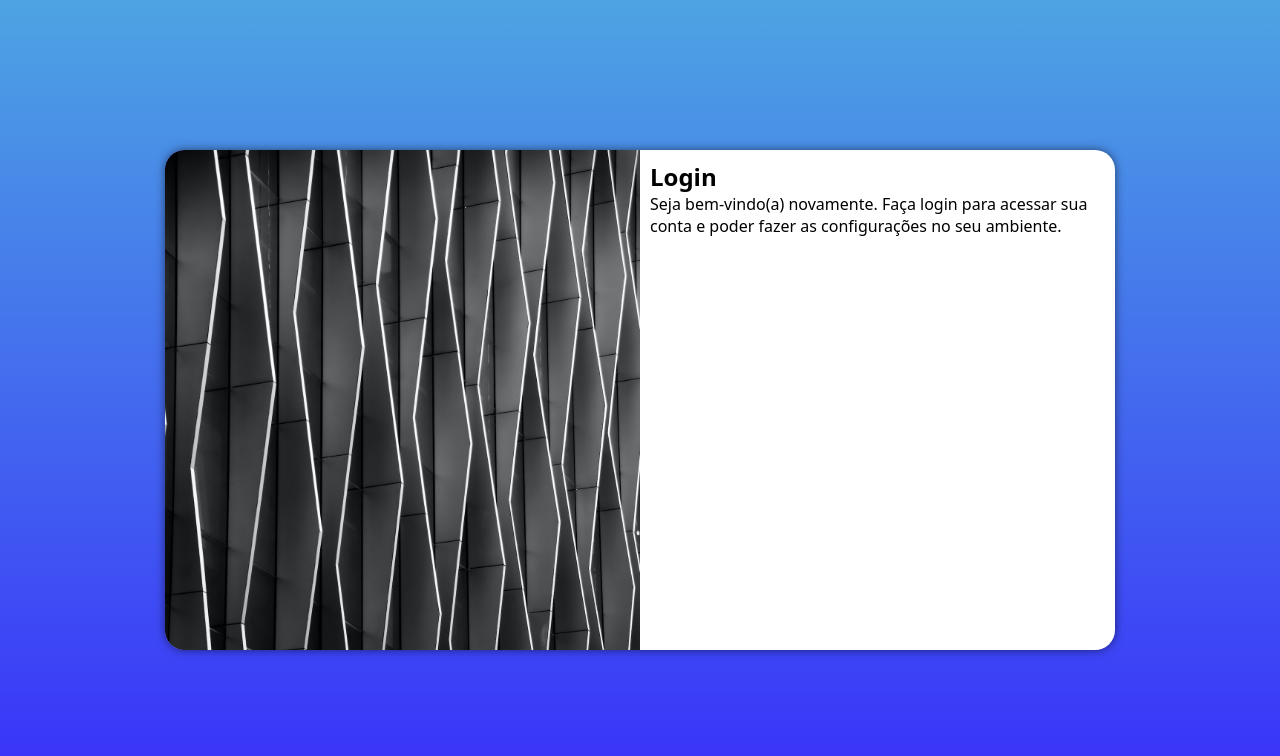
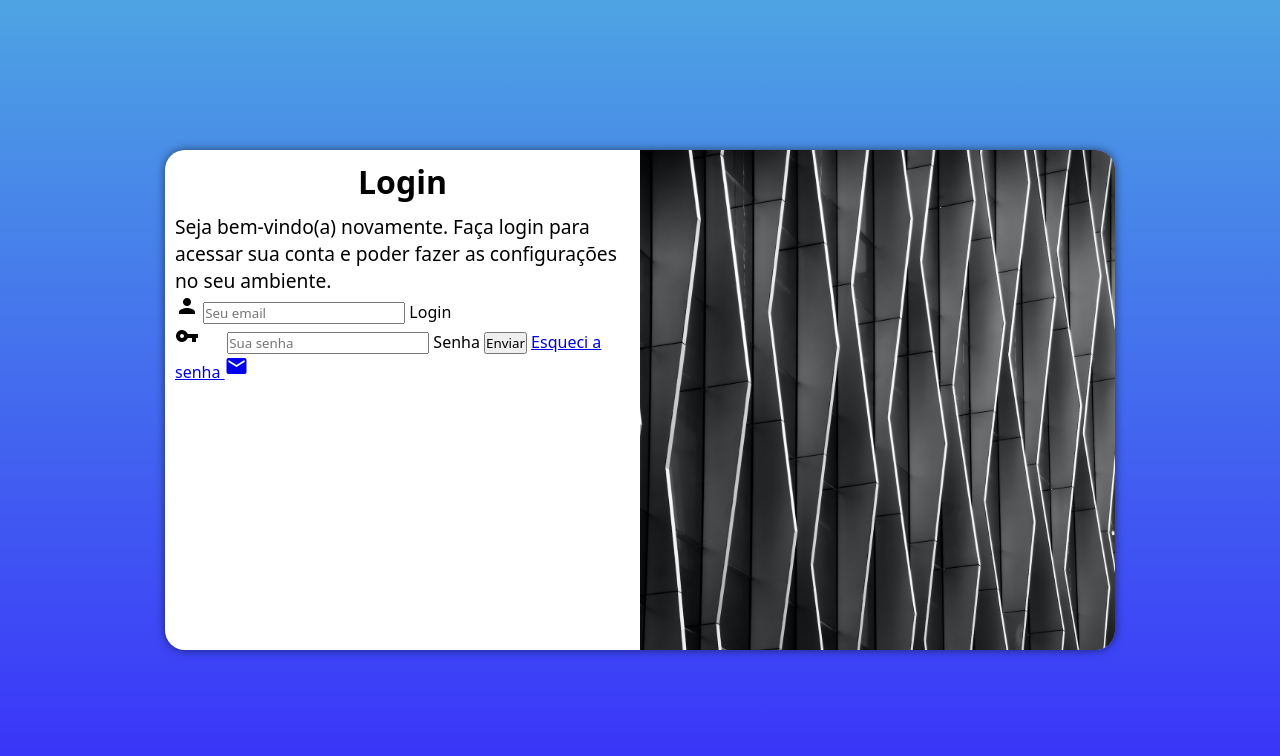
Before and after one commit to suzanadossantos/projeto-login, a plain HTML site: page index.html in a window 1280 px wide. Drawn offline with Linux system fonts and the light colour scheme.

Commit message:
formulario adicionado

```diff
--- a/estilos/media-query.css
+++ b/estilos/media-query.css
@@ -31,13 +31,21 @@
     }
 
     section#login > div#imagem{
-        float: left;
+        float: right;
         width: 50%;
         height: 100%;
     }
 
     section#login > div#formulario{
-        float: right;
+        float: left;
         width: 50%;
     }
+
+    div#formulario > h1{
+        font-size: 2em;
+    }
+
+    div#formulario > p{
+        font-size: 1.2em;
+    }
 }
--- a/estilos/style.css
+++ b/estilos/style.css
@@ -56,3 +56,12 @@ section#login > div#formulario{
     display: block;
     padding: 10px;
 }
+
+div#formulario > h1{
+    text-align: center;
+    margin-bottom: 10px;
+}
+
+div#formulario > p{
+    font-size: 0.8em;
+}
--- a/index.html
+++ b/index.html
@@ -4,9 +4,11 @@
     <meta charset="UTF-8">
     <meta http-equiv="X-UA-Compatible" content="IE=edge">
     <meta name="viewport" content="width=device-width, initial-scale=1.0">
-    <title>Login</title>
     <link rel="stylesheet" href="estilos/style.css">
     <link rel="stylesheet" href="estilos/media-query.css">
+    <link href="https://fonts.googleapis.com/icon?family=Material+Icons" rel="stylesheet">
+    <title>Login</title>
+
 </head>
 <body>
     <main>
@@ -18,8 +20,29 @@
 
                 <p>Seja bem-vindo(a) novamente. Faça login para acessar sua conta e poder fazer as configurações no seu ambiente.</p>
 
-                <form action="login.php" method="post">
+                <form action="login.php" method="post" autocomplete="on">
+                    <div class="campo">
+                        <i class="material-icons">person</i>
 
+                        <input type="email" name="login" id="ilogin" placeholder="Seu email" autocomplete="email" required maxlength="30">
+
+                        <label for="login">Login</label>
+                    </div>
+
+                    <div class="campo">
+                        <i class="material-icons">vpn_keyn</i>
+
+                        <input type="password" name="senha" id="isenha" placeholder="Sua senha" autocomplete="current-password" required minlength="8" maxlength="20">
+
+                        <label for="senha">Senha</label>
+
+                        <input type="submit" value="Enviar">
+
+                        <a href="esqueci.html">
+                            Esqueci a senha
+                            <i class="material-icons">mail</i>
+                        </a>
+                    </div>
                 </form>
             </div>
         </section>
```
